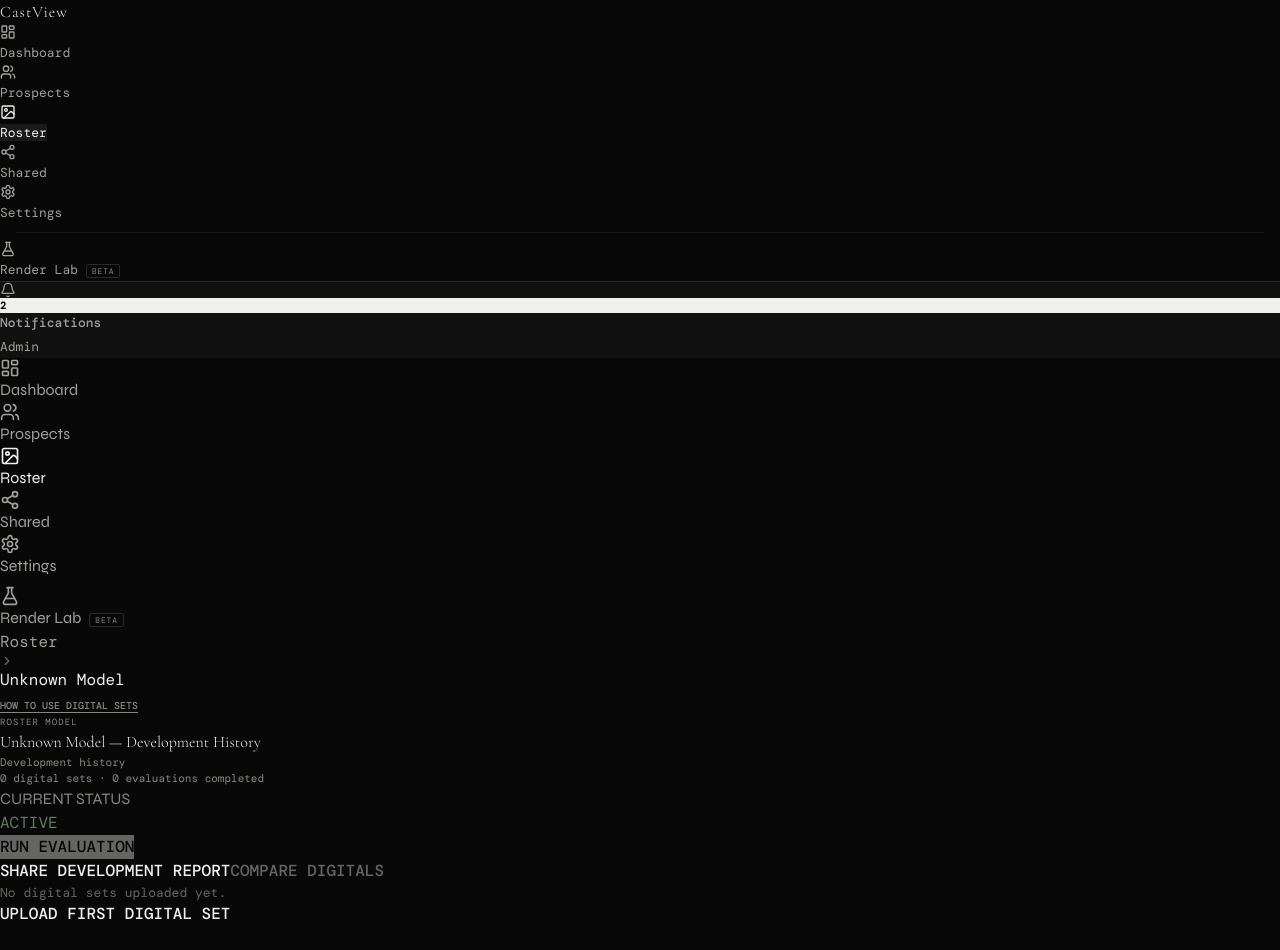
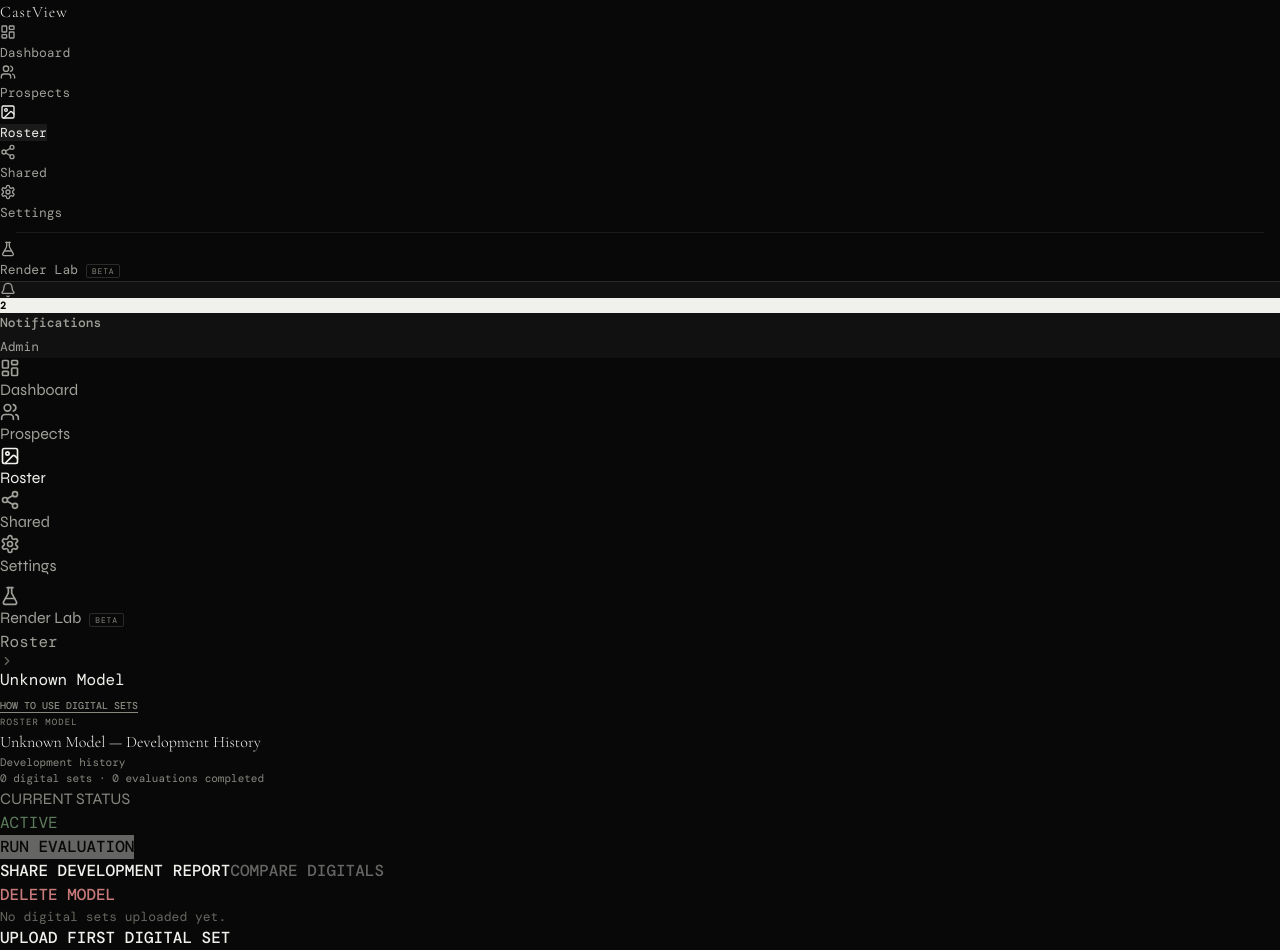
Before and after one commit to sumithproductive-ai/CastView, a React (Vite) app in the folder CastView v2.0 (8)/: page /roster/1/history in a window 1280 px wide. Before the commit the page ends 926 px from the top, so only its background shows below. Built offline with nearby package versions, Linux system fonts and the light colour scheme; a web font is replaced by a local one.

Commit message:
some new changes

```diff
--- a/CastView v2.0 (8)/src/app/components/ProspectRenderHistory.tsx
+++ b/CastView v2.0 (8)/src/app/components/ProspectRenderHistory.tsx
@@ -348,9 +348,14 @@ export function ProspectRenderHistory({
   };
 
   const handleConfirmDelete = () => {
-    if (!prospectId) return;
-    removeProspect(prospectId);
-    navigate('/prospects');
+    console.log('Deleting prospect:', prospectId);
+    if (isProspect && prospectId) {
+      removeProspect(prospectId);
+      navigate('/prospects');
+    } else if (isModel && modelId) {
+      navigate('/roster');
+    }
+    setShowDeleteModal(false);
   };
 
   return (
@@ -545,6 +550,14 @@ export function ProspectRenderHistory({
                 COMPARE DIGITALS
               </button>
             </div>
+            <button
+              type="button"
+              onClick={() => setShowDeleteModal(true)}
+              className="w-full px-[16px] py-[10px] border border-[#c87a7a] bg-transparent rounded-[4px] text-[11px] uppercase tracking-[0.1em] transition-colors"
+              style={{ fontFamily: 'var(--font-mono)', color: '#c87a7a', cursor: 'pointer' }}
+            >
+              DELETE MODEL
+            </button>
           </div>
         )}
       </div>
--- a/CastView v2.0 (8)/src/app/components/Roster.tsx
+++ b/CastView v2.0 (8)/src/app/components/Roster.tsx
@@ -676,8 +676,8 @@ export function Roster() {
                       setSelectedModel(null);
                       setShowDevReportModal(false);
                     }
+                    setDeleteTargetId(null);
                   }
-                  setDeleteTargetId(null);
                 }}
                 className="flex-1 px-[16px] py-[10px] rounded-[4px] text-[11px] uppercase tracking-[0.1em] transition-opacity hover:opacity-80"
                 style={{ fontFamily: 'var(--font-mono)', backgroundColor: '#c87a7a', color: '#080808' }}
```
